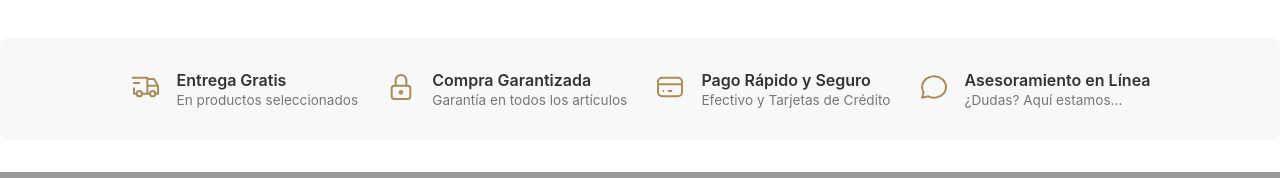
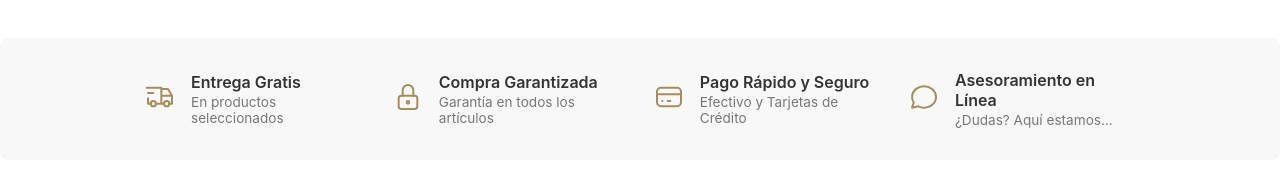
Before and after one commit to Javiermu97/impattopyproyect, a Next.js app: page / in a window 1280 px wide. Shown: the part 1270-1448 px from the top of the page. Built offline with nearby package versions, Linux system fonts and the light colour scheme; no server answers; the database is empty.

Commit message:
Primer commit

```diff
--- a/app/globals.css
+++ b/app/globals.css
@@ -164,9 +164,9 @@ button { cursor: pointer; border: none; padding: 10px 20px; border-radius: 5px;
 
 /* El nuevo WRAPPER se encarga de centrar y limitar el ancho */
 .info-banner-content-wrapper {
-  margin: 0 auto;
-  padding: 0;
-  box-sizing: border-box;
+  max-width: 1200px; /* Límite de ancho */
+  margin: 0 auto; /* Centrado automático */
+  padding: 0 1rem; /* Espacio a los costados */
 }
 
 /* El contenedor de los íconos define el layout (flex o grid) */
```
